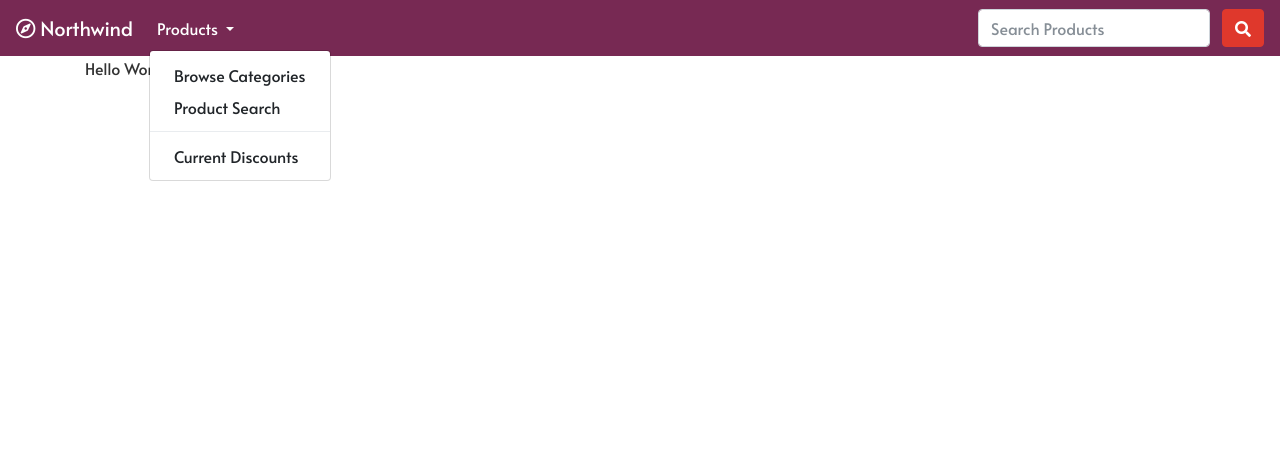
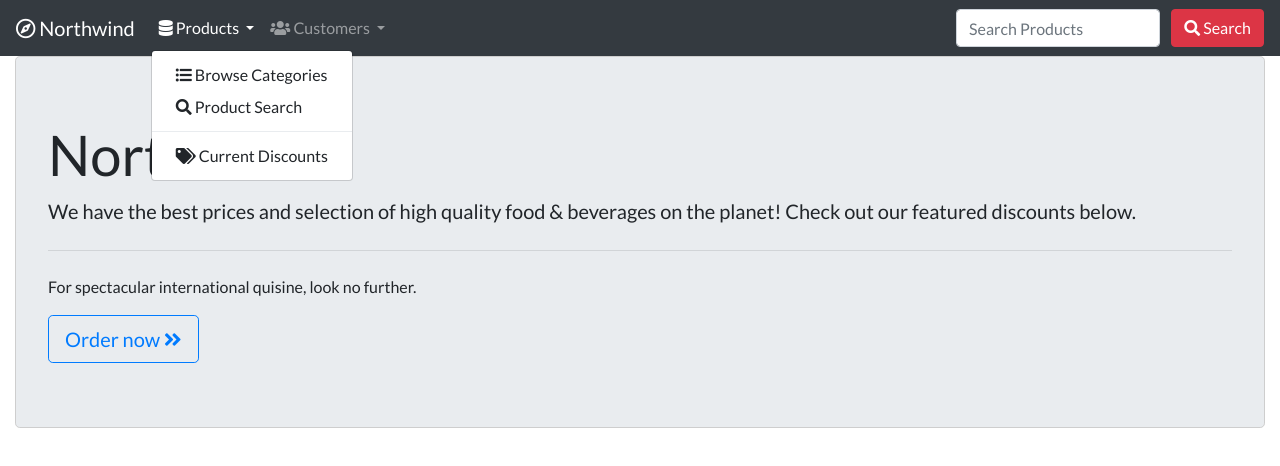
Before and after one commit to chiujienwu/NetWeb-Lesson01, a plain HTML site: page wwwroot/index.html in a window 1280 px wide. Both pictures are taken after a click on the button "Products". Drawn offline with nearby package versions, Linux system fonts and the light colour scheme.

Commit message:
Complete Assignment 1

```diff
--- /dev/null
+++ b/wwwroot/css/client.css
@@ -0,0 +1,18 @@
+body {
+    font-family: 'Lato', sans-serif;
+}
+
+.discounts {
+    border-radius: 10px;
+    box-shadow: 2px 2px 4px 0px rgba(150,150,150,1);
+}
+
+.jumbotron, .discounts {
+    border: 1px solid #cecece;
+}
+
+.toast {
+    position: absolute;
+    top: 65px;
+    right: 10px;
+}
--- a/wwwroot/index.html
+++ b/wwwroot/index.html
@@ -5,19 +5,15 @@
     <meta name="viewport" content="width=device-width">
     <title>Northwind</title>
     <!-- bootstrap -->
-    <link rel="stylesheet" href="css/bootstrap.min.css" />
-
-    <!--<link rel="stylesheet" href="https://stackpath.bootstrapcdn.com/bootstrap/4.2.1/css/bootstrap.min.css" integrity="sha384-GJzZqFGwb1QTTN6wy59ffF1BuGJpLSa9DkKMp0DgiMDm4iYMj70gZWKYbI706tWS" crossorigin="anonymous">-->
+    <link rel="stylesheet" href="https://stackpath.bootstrapcdn.com/bootstrap/4.2.1/css/bootstrap.min.css" integrity="sha384-GJzZqFGwb1QTTN6wy59ffF1BuGJpLSa9DkKMp0DgiMDm4iYMj70gZWKYbI706tWS" crossorigin="anonymous">
+    <!--<link href="css/bootstrap-custom.min.css" rel="stylesheet" />-->
     <!-- font awesome -->
     <link rel="stylesheet" href="https://use.fontawesome.com/releases/v5.6.3/css/all.css" integrity="sha384-UHRtZLI+pbxtHCWp1t77Bi1L4ZtiqrqD80Kn4Z8NTSRyMA2Fd33n5dQ8lWUE00s/" crossorigin="anonymous">
+    <!-- google font -->
+    <link href="https://fonts.googleapis.com/css?family=Lato" rel="stylesheet">
+    <!-- custom css -->
+    <link href="css/client.css" rel="stylesheet" />
 </head>
-<!-- google awesome -->
-<link href="https://fonts.googleapis.com/css?family=Alata&display=swap" rel="stylesheet">
-<style>
-    body {
-        font-family: 'Alata', sans-serif;
-    }
-</style>
 <body>
     <!-- navbar -->
     <nav class="navbar navbar-expand-md navbar-dark bg-dark">
@@ -29,24 +25,42 @@
             <ul class="navbar-nav mr-auto">
                 <li class="nav-item dropdown">
                     <a class="nav-link dropdown-toggle" href="#" id="productDropdown" role="button" data-toggle="dropdown" aria-haspopup="true" aria-expanded="false">
-                        Products
+                        <i class="fas fa-database"></i> Products
                     </a>
                     <div class="dropdown-menu" aria-labelledby="productDropdown">
-                        <a class="dropdown-item" href="#">Browse Categories</a>
-                        <a class="dropdown-item" href="#">Product Search</a>
+                        <a class="dropdown-item" href="#"><i class="fas fa-list-ul"></i> Browse Categories</a>
+                        <a class="dropdown-item" href="#"><i class="fas fa-search"></i> Product Search</a>
                         <div class="dropdown-divider"></div>
-                        <a class="dropdown-item" href="#">Current Discounts</a>
+                        <a class="dropdown-item" href="#"><i class="fas fa-tags"></i> Current Discounts</a>
+                    </div>
+                </li>
+                <li class="nav-item dropdown">
+                    <a class="nav-link dropdown-toggle" href="#" id="customerDropdown" role="button" data-toggle="dropdown" aria-haspopup="true" aria-expanded="false">
+                        <i class="fas fa-users"></i> Customers
+                    </a>
+                    <div class="dropdown-menu" aria-labelledby="customerDropdown">
+                        <a class="dropdown-item" href="#"><i class="fas fa-user"></i> Account</a>
+                        <a class="dropdown-item" href="#"><i class="far fa-address-card"></i> Register</a>
+                        <a class="dropdown-item" href="#"><i class="fas fa-sign-in-alt"></i> Sign In</a>
                     </div>
                 </li>
             </ul>
             <form class="form-inline ml-auto d-none d-md-block">
                 <input class="form-control mr-sm-2" type="search" placeholder="Search Products" aria-label="Search">
-                <button class="btn btn-danger my-2 my-sm-0" type="submit"><i class="fas fa-search"></i><span class="sr-only">Search</span></button>
+                <button class="btn btn-danger my-2 my-sm-0" type="submit"><i class="fas fa-search"></i><span class="sr-only-focusable"> Search</span></button>
             </form>
         </div>
     </nav>
-    <div class="container">
-        Hello World!
+    <!-- container -->
+    <div class="container-fluid">
+        <!-- jumbotron -->
+        <div class="jumbotron">
+            <h1 class="display-4 logo">Northwind</h1>
+            <p class="lead">We have the best prices and selection of high quality food &amp; beverages on the planet! Check out our featured discounts below.</p>
+            <hr class="my-4">
+            <p>For spectacular international quisine, look no further.</p>
+            <a class="btn btn-outline-primary btn-lg" href="#" role="button">Order now <i class="fas fa-angle-double-right"></i></a>
+        </div>
     </div>
     <!-- jQuery -->
     <script src="https://code.jquery.com/jquery-3.3.1.slim.min.js" integrity="sha384-q8i/X+965DzO0rT7abK41JStQIAqVgRVzpbzo5smXKp4YfRvH+8abtTE1Pi6jizo" crossorigin="anonymous"></script>
```
Also changed, not shown: 1 other file.
